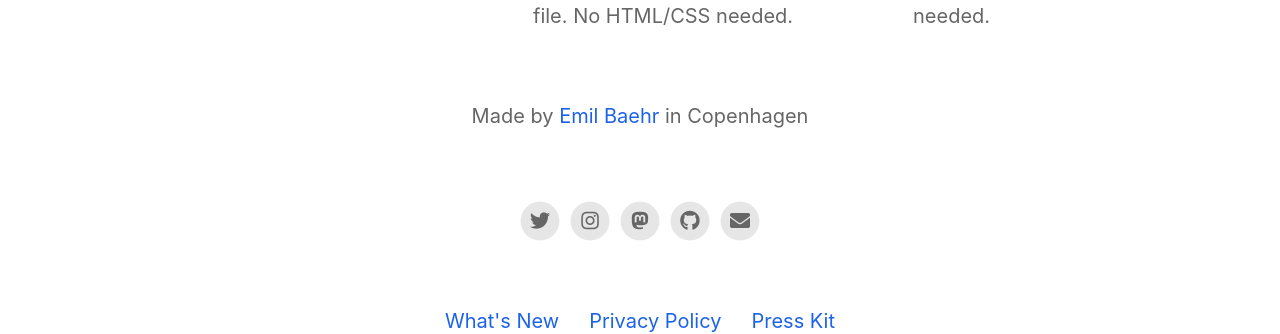
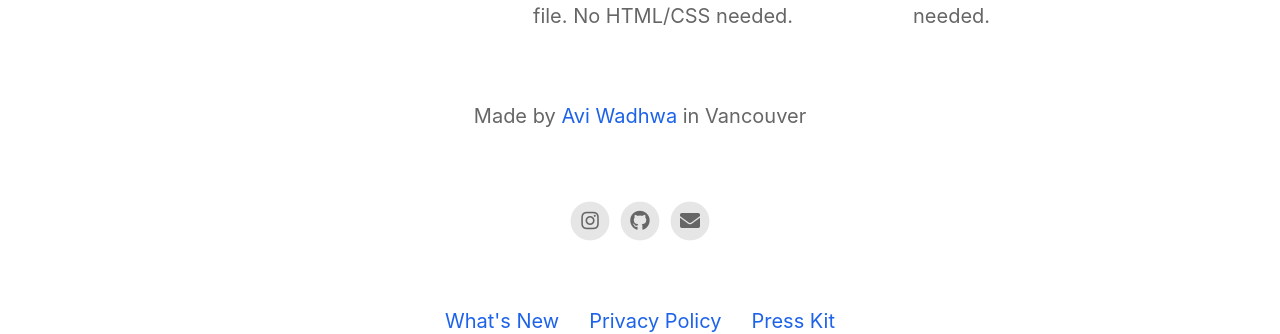
Before and after one commit to aviwad/LyricFeverHomepage, a Jekyll site: the page built from index.html, in a window 1280 px wide. Shown: the part 1623-1957 px from the top of the page. Built offline with Jekyll 4.4.1, drawn with Linux system fonts in a browser that asks for light colours; nearby versions of some CDN libraries.

```diff
--- a/_config.yml
+++ b/_config.yml
@@ -2,7 +2,7 @@
 page_title                                :                                           # Automatically populates with app name if not set and if iOS app ID is set. Otherwise enter manually.
 
 # App Info
-ios_app_id                                : 1234793120                                # Required. Enter iOS app ID to automatically populate name, price and icons (e.g. 718043190).
+ios_app_id                                : 1636288237                                # Required. Enter iOS app ID to automatically populate name, price and icons (e.g. 718043190).
 ios_app_country                           : us                                        # Required outside USA. Enter 2 letter country code as in https://en.wikipedia.org/wiki/ISO_3166-1_alpha-2
 
 appstore_link                             :                                           # Automatically populates if not set and if iOS app ID is set. Otherwise enter manually.
@@ -20,16 +20,16 @@ enable_smart_app_banner                   : true
 
 
 # Information About Yourself
-your_name                                 : Emil Baehr
-your_link                                 : https://emilbaehr.com
-your_city                                 : Copenhagen
-email_address                             : emil.baehr@gmail.com
+your_name                                 : Avi Wadhwa
+your_link                                 : https://aviwadhwa.com
+your_city                                 : Vancouver
+email_address                             : aviwad@gmail.com
 facebook_username                         :
-instagram_username                        : ebaehr
-twitter_username                          : ebaehr
-github_username                           : emilbaehr
+instagram_username                        : aviwad
+twitter_username                          :
+github_username                           : aviwad
 youtube_username                          :
-mastodon_link                             : https://mastodon.social/@ebaehr
+mastodon_link                             :
 
 
 
```
Also changed, not shown: 4 other files.
